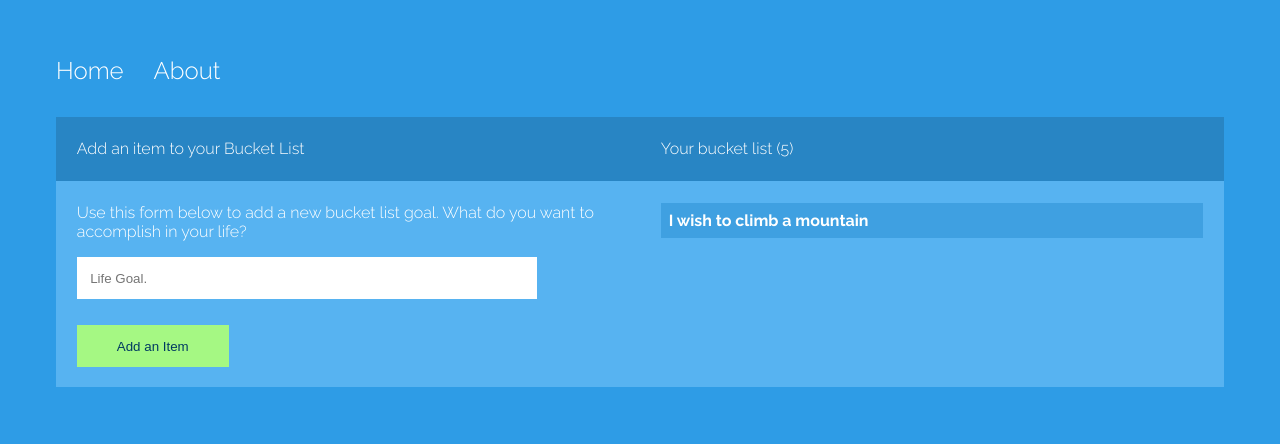
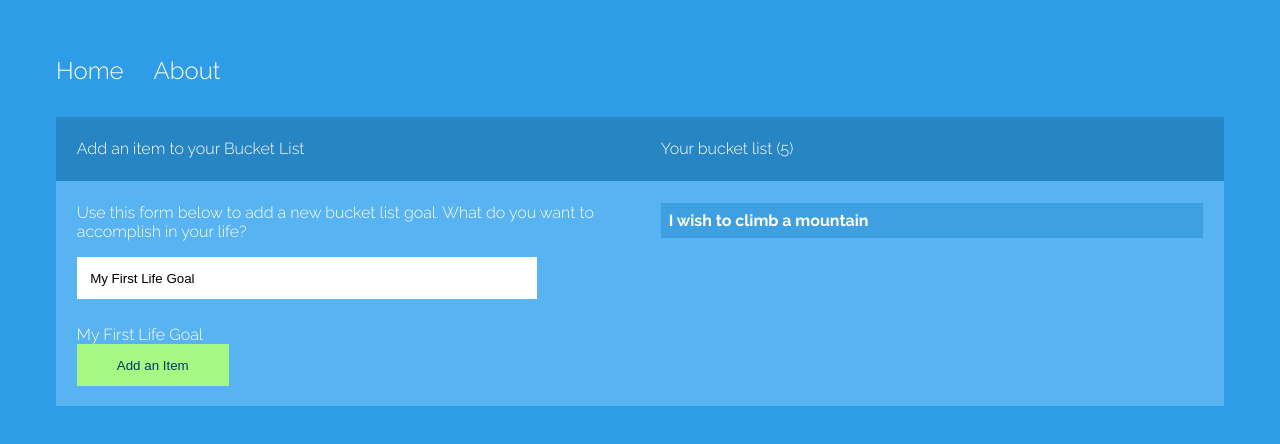
Before and after one commit to profoundhub/ng5-intro, an Angular app: page / in a window 1280 px wide. Shown: the top 444 px of the page. Built offline with nearby package versions, Linux system fonts and the light colour scheme.

Commit message:
Life Goal. + [(ngModel)
Life Goal. + [(ngModel)

```diff
--- a/src/app/home/home.component.html
+++ b/src/app/home/home.component.html
@@ -11,7 +11,9 @@
     <p class="sm">Use this form below to add a new bucket list goal. What do you want to accomplish in your life?</p>
 
     <form>
-      <input type="text" class="txt" name="item" placeholder="Life Goal.">
+      <input type="text" class="txt" name="item" placeholder="Life Goal.." [(ngModel)]="goalText">
+
+      <br><span>{{ goalText }}</span><br>
       <input type="submit" class="btn" [value]="btnText">
       <!-- Interpolation -->
       <!-- <input type="submit" class="btn" value="{{ btnText }}"> -->
```
